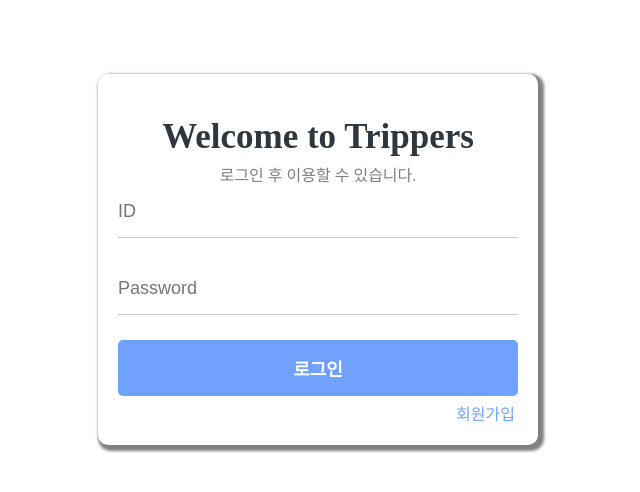
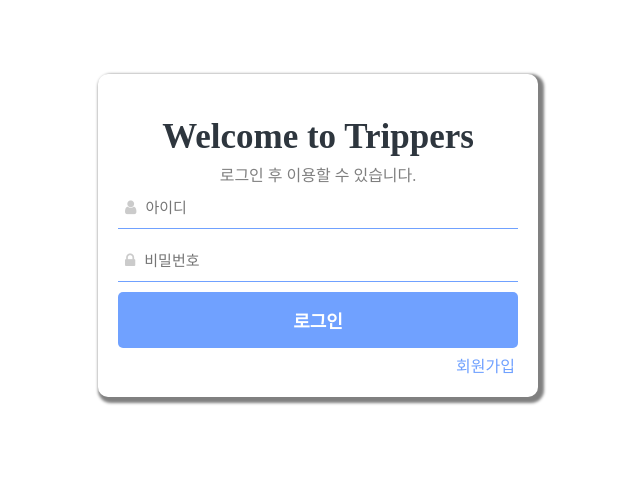
Before and after one commit to joonior99/trippers, a Flask app: page /login in a window 1280 px wide. Shown: the part 206-698 px from the top of the page, without its empty margins (322-962 px from the left). Run offline with Flask 2, Linux system fonts and the light colour scheme; some libraries are stand-ins or nearby versions.

Commit message:
로그인 페이지 css 수정

```diff
--- a/static/css/login.css
+++ b/static/css/login.css
@@ -25,18 +25,49 @@
     color: rgba(0, 0, 0, 0.5);
 }
 
+/*.login-form__input {*/
+/*    border: none;*/
+/*    padding: 15px 0px;*/
+/*    font-size: 18px;*/
+/*    margin-bottom: 25px;*/
+/*    border-bottom: 1px solid rgba(0, 0, 0, 0.2);*/
+/*    transition: border-color 0.3s ease-in-out;*/
+/*}*/
+
+/*.login-form__input:focus {*/
+/*    outline: none;*/
+/*    border-bottom: 1px solid #70a1ff;*/
+/*}*/
+
+.login-form__input-box {
+    display: flex;
+    align-items: center;
+    flex-direction: row-reverse;
+    border-bottom: 1px solid #70a1ff;
+    margin-bottom: 10px;
+}
+
+.login-form__input-box > i {
+    margin-left: 7px;
+    opacity: 0.2;
+}
+
 .login-form__input {
     border: none;
-    padding: 15px 0px;
-    font-size: 18px;
-    margin-bottom: 25px;
-    border-bottom: 1px solid rgba(0, 0, 0, 0.2);
-    transition: border-color 0.3s ease-in-out;
+    width: 100%;
+    height: 40px;
+    margin-left: 7px;
+    font-size: 15px;
 }
 
 .login-form__input:focus {
     outline: none;
-    border-bottom: 1px solid #70a1ff;
+}
+
+#userid:focus ~ #icon,
+#userpw:focus ~ #icon {
+    opacity: 1;
+    color: #70a1ff;
 }
 
 .login-form__btn {
@@ -70,3 +101,8 @@
 .login-form__sign-up:hover {
     color: #0069D9;
 }
+
+.id-box > i {
+    width: 20px;
+    height: 20px;
+}
--- a/templates/login.html
+++ b/templates/login.html
@@ -7,6 +7,9 @@
     <!-- JS -->
     <script src="https://ajax.googleapis.com/ajax/libs/jquery/3.4.1/jquery.min.js"></script>
     <script src="https://cdnjs.cloudflare.com/ajax/libs/jquery-cookie/1.4.1/jquery.cookie.js"></script>
+
+    <!-- Font Awesome CSS -->
+    <link href="//maxcdn.bootstrapcdn.com/font-awesome/4.7.0/css/font-awesome.min.css" rel="stylesheet">
 
     <!-- CSS -->
     <link rel="stylesheet" href="../static/css/style.css"/>
@@ -58,20 +61,26 @@
 <form id="login-form" class="login-form">
     <h1>Welcome to Trippers</h1>
     <span>로그인 후 이용할 수 있습니다.</span>
+    <div class="login-form__input-box">
         <input
                 type="text"
                 name="userid"
                 id="userid"
                 class="login-form__input"
-            placeholder="ID"
+                placeholder="아이디"
         />
+        <i class="fas fa-user fa" id="icon"></i>
+    </div>
+    <div class="login-form__input-box">
         <input
                 type="password"
                 name="password"
                 id="userpw"
                 class="login-form__input"
-            placeholder="Password"
+                placeholder="비밀번호"
         />
+        <i class="fa fa-lock" id="icon"></i>
+    </div>
     <button type="button" class="login-form__btn" onclick="sign_in()">로그인</button>
     <a href="/membership" class="login-form__sign-up">회원가입</a>
 </form>
```
Lines whose indentation alone changed are shown as unchanged.
